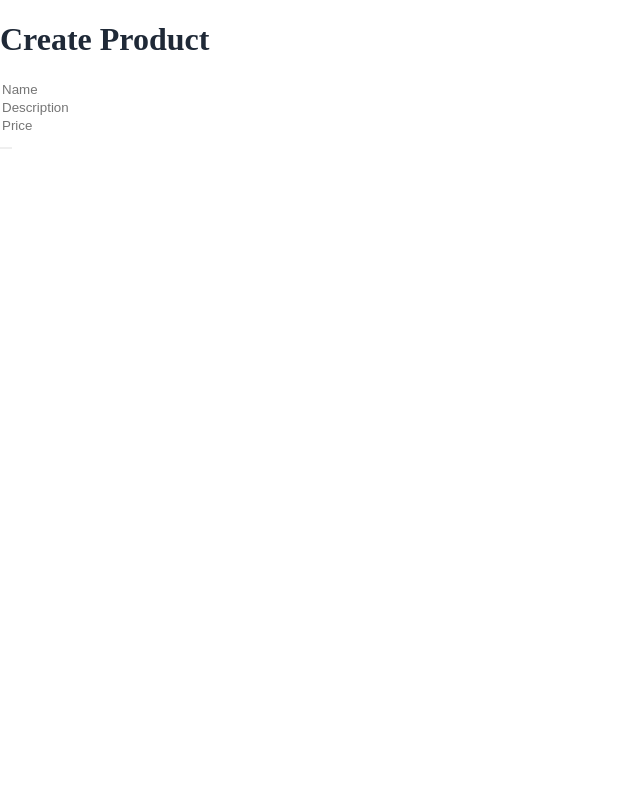
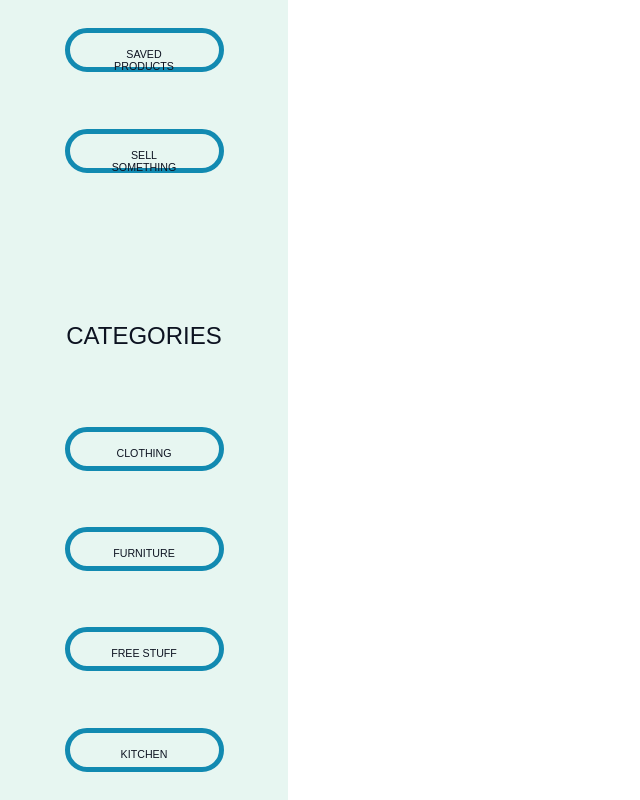
Before and after one commit to shirls326/2024-lv-hackathon, a React (Vite) app: page /newproduct in a window 1280 px wide. Shown: the whole page, without its empty margins (0-640 px from the left). Built offline with nearby package versions, Linux system fonts and the light colour scheme; no server answers; a web font is replaced by a local one.

Commit message:
draft of sidebar

```diff
--- /dev/null
+++ b/src/components/Sidebar.css
@@ -0,0 +1,45 @@
+.sidebar {
+    position: fixed;
+    display: flex;
+    flex-direction: column;
+    align-items: center;
+    justify-content: space-around;
+    height: 100%;
+    width: 288px;
+    z-index: 1;
+    top: 0;
+    left: 0;
+    background-color: #E7F6F1;
+    overflow-y: hidden;
+}
+
+.sidebar > h2 {
+    font-size: 24px;
+    font-style: normal;
+    font-weight: 400;
+    line-height: normal;
+    text-transform: uppercase;
+    font-family: "niveau-grotesk", sans-serif;
+    color: #0D1321;
+    margin-top: 20px;
+}
+
+.sidebar > button {
+    width: 159px;
+    height: 44px;
+    flex-shrink: 0;
+    background-color: #E7F6F1;
+    color: #0D1321;
+    text-align: center;
+    font-size: 8pt;
+    font-style: normal;
+    font-weight: 400;
+    line-height: normal;
+    text-transform: uppercase;
+    font-family: "niveau-grotesk", sans-serif;
+    border-radius: 30px;
+    padding: 15px 40px;
+    color: var(--dark);
+    border: 5px solid #128AB1;
+    transition: background-color 0.3s ease-in-out;
+}
--- /dev/null
+++ b/src/components/Sidebar.jsx
@@ -0,0 +1,23 @@
+import React from 'react'
+import './Sidebar.css'
+
+function Sidebar() {
+    return (
+        <div className="sidebar">
+            <button>Saved Products</button>
+            <button>Sell Something</button>
+            <hr style={{
+                color: 'black',
+                backgroundColor: 'black',
+                height: 1
+            }} />
+            <h2>Categories</h2>
+            <button>Clothing</button>
+            <button>Furniture</button>
+            <button>Free Stuff</button>
+            <button>Kitchen</button>
+        </div>
+    )
+}
+
+export default Sidebar;
--- a/src/pages/newproduct/NewProduct.jsx
+++ b/src/pages/newproduct/NewProduct.jsx
@@ -1,6 +1,10 @@
+// React
 import React, { useState } from 'react'
 import { db } from '../../firebase/config';
 import { push, ref, set } from 'firebase/database';
+
+// Components
+import Sidebar from '../../components/Sidebar';
 
 function NewProduct() {
   const [name, setName] = useState('');
@@ -31,6 +35,7 @@ function NewProduct() {
   }
 
   return (<>
+    <Sidebar />
     <h1>Create Product</h1>
     <input type="text" placeholder="Name" onChange={e => setName(e.target.value)} />
     <br />
```
